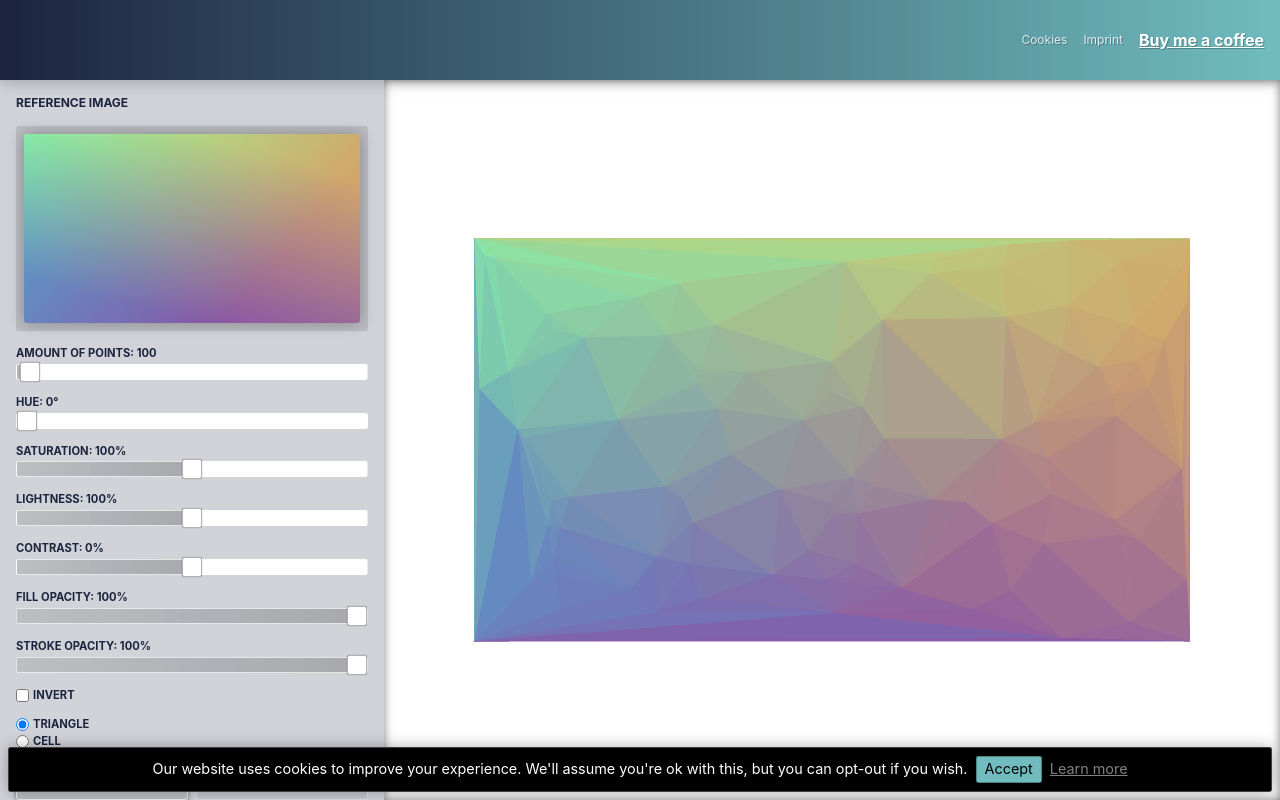
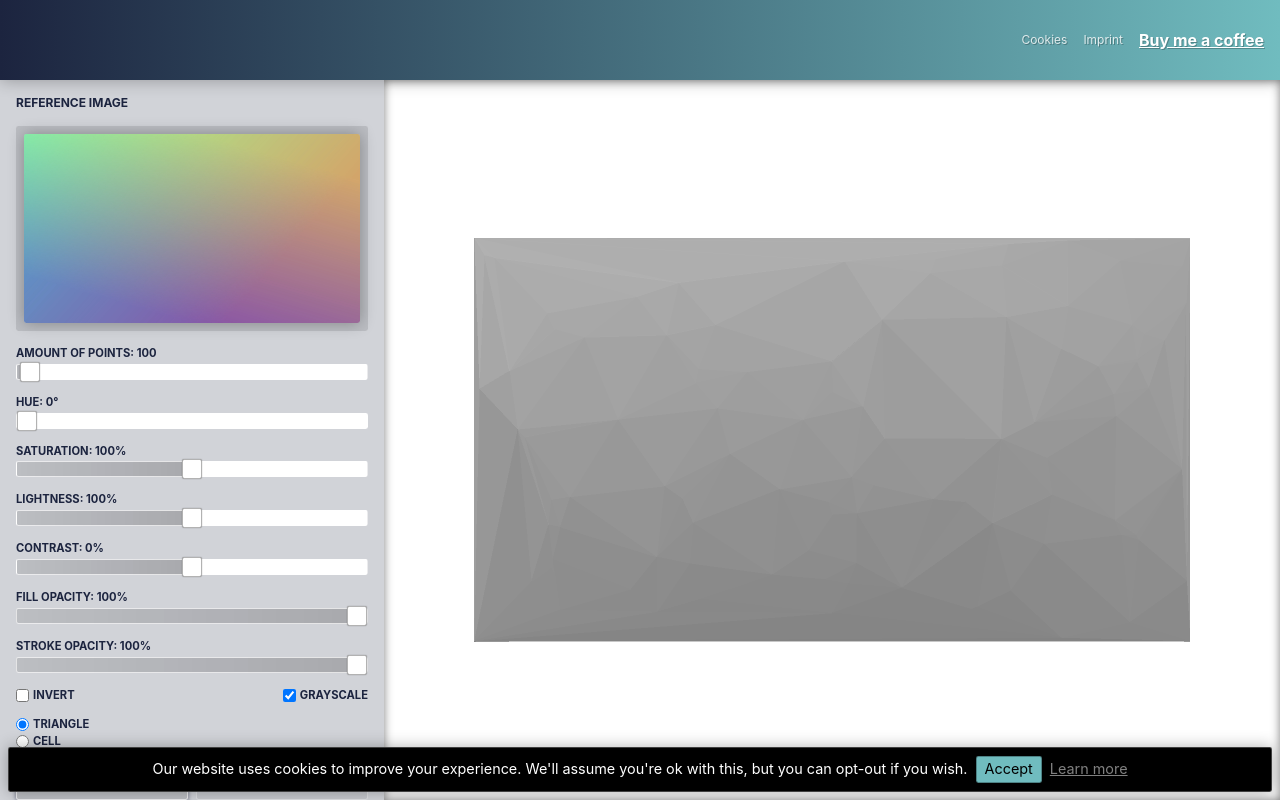
Before and after one commit to Niekes/polify, a Vue app: page / in a window 1280 px wide. Built offline with nearby package versions, Linux system fonts and the light colour scheme; no server answers.

Commit message:
Add "Grayscale"

```diff
--- a/src/i18n/languages/en.js
+++ b/src/i18n/languages/en.js
@@ -19,6 +19,7 @@ export default {
         lightness: 'Lightness: {n}%',
         randomize: 'Randomize',
         invert: 'Invert',
+        grayscale: 'Grayscale',
         reset: 'Reset',
         download: 'download',
         changeImage: 'Change image',
--- a/src/views/Home.vue
+++ b/src/views/Home.vue
@@ -92,6 +92,7 @@
                 />
             </div>
             <div class="control__customize-checkbox">
+                <div class="customize-checkbox">
                     <input
                         id="invert"
                         v-model="invert"
@@ -100,9 +101,25 @@
                         @change="changeColor()"
                     >
                     <label
+                        class="customize-checkbox__label"
                         for="invert"
                         v-text="$t('home.invert')"
                     />
+                </div>
+                <div class="customize-checkbox">
+                    <input
+                        id="grayscale"
+                        v-model="grayscale"
+                        type="checkbox"
+                        name="grayscale"
+                        @change="changeColor()"
+                    >
+                    <label
+                        class="customize-checkbox__label"
+                        for="grayscale"
+                        v-text="$t('home.grayscale')"
+                    />
+                </div>
             </div>
             <div class="control__shape">
                 <div>
@@ -233,6 +250,7 @@ export default {
             fillOpacity: 100,
             strokeOpacity: 100,
             invert: false,
+            grayscale: true,
             hintIsShwon: false,
             shape: 'triangle',
             radius: 2,
@@ -479,6 +497,13 @@ export default {
                 rgb.b = 255 - rgb.b;
             }
 
+            if (this.grayscale) {
+                const gs = (rgb.r + rgb.g + rgb.b) / 3;
+                rgb.r = gs;
+                rgb.g = gs;
+                rgb.b = gs;
+            }
+
             return rgb;
         },
 
@@ -507,6 +532,13 @@ export default {
                 rgb.r = 255 - rgb.r;
                 rgb.g = 255 - rgb.g;
                 rgb.b = 255 - rgb.b;
+            }
+
+            if (this.grayscale) {
+                const gs = (rgb.r + rgb.g + rgb.b) / 3;
+                rgb.r = gs;
+                rgb.g = gs;
+                rgb.b = gs;
             }
 
             return rgb;
@@ -701,11 +733,15 @@ export default {
 }
 
 .control__customize-checkbox {
+    display: flex;
+    grid-area: checkbox;
+    justify-content: space-between;
+
+    .customize-checkbox {
         align-items: center;
         display: flex;
-    grid-area: checkbox;
 
-    label {
+        &__label {
             color: $primary;
             cursor: pointer;
             font-size: $font-size * 0.7;
@@ -714,6 +750,7 @@ export default {
             text-transform: uppercase;
             white-space: nowrap;
             z-index: 1;
+        }
     }
 }
 
```
Lines whose indentation alone changed are shown as unchanged.
